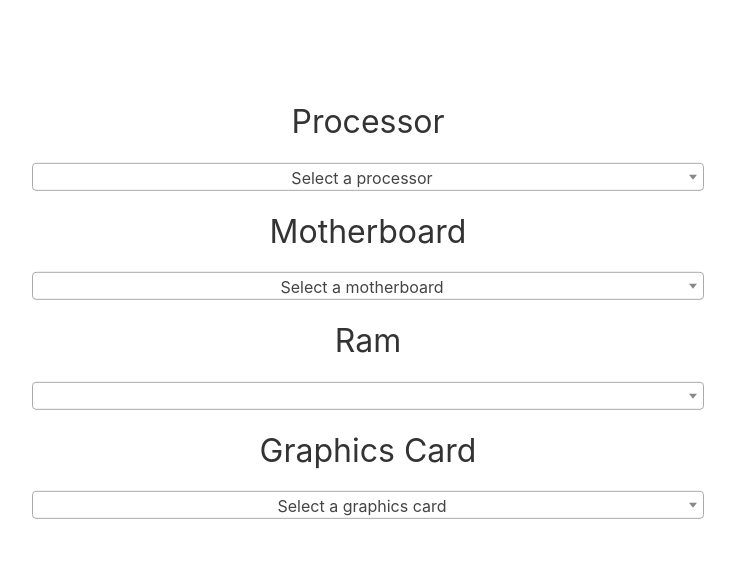
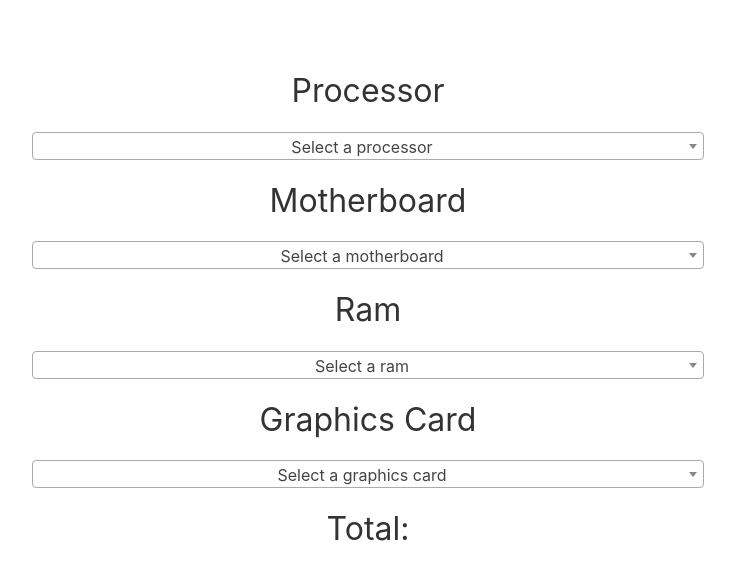
Before and after one commit to sinnytk/Buildr, a Django app: template Buildr/templates/build.html in a window 1280 px wide. Shown: the part 80-660 px from the top of the page, without its empty margins (272-1007 px from the left). Run offline with Django 3.2, Linux system fonts and the light colour scheme; the template is opened without the code that fills it: values that come from a table or form of the project are taken from there, others are empty; tables that the repository leaves empty hold one stand-in row (values such as "Sample post").

Commit message:
Added total price for build. Changed structure for AJAX call

```diff
--- a/Buildr/templates/build.html
+++ b/Buildr/templates/build.html
@@ -42,7 +42,6 @@
     $("#mobo-select").change( function() {
       var mobo = $(this).val();
       var cpu = $('#cpu-select').val();
-      var notCompatible;
       $.getJSON('ajax/compatible', {'cpu':cpu,'mobo':mobo},function(data) {
                 if(data.notCompatible)
                 {
@@ -58,6 +57,15 @@
                 }
             });
       });
+    $("form").on("change",'.js-data-example-single',
+      function() {
+        var totalprice = 0;
+        $(".js-data-example-single").each( function () {
+          totalprice+=$(this).select2().find(":selected").data("price")}
+        );
+        $("#total-price").html(totalprice);
+      }
+    );
 });
 </script>
 <form class="uk-form-stacked uk-text-center uk-position-center" style="width:75%">
@@ -65,9 +73,9 @@
         <label class="uk-form-label" for="cpu-select"><h2>Processor</h2></h2></label>
             <div class="uk-form-controls">
                 <select class="js-data-example-single" id="cpu-select">
-                  <option selected disabled value="0">Select a processor</option>
+                  <option selected disabled value="0" data-price=0>Select a processor</option>
                   {% for cpu in cpus %}
-                  <option value={{cpu.id}} price={{cpu.min_price}}>{{cpu.title|truncatewords:10}} (Rs {{cpu.min_price}})</option>
+                  <option value={{cpu.id}} data-price={{cpu.min_price}}>{{cpu.title|truncatewords:10}} (Rs {{cpu.min_price}})</option>
                   {% endfor %}
                 </select>
             </div>
@@ -76,9 +84,9 @@
         <label class="uk-form-label" for="mobo-select"><h2>Motherboard</h2></label>
             <div class="uk-form-controls">
                 <select class="js-data-example-single" id="mobo-select">
-                  <option selected disabled value="0">Select a motherboard</option>
+                  <option selected disabled value="0" data-price=0>Select a motherboard</option>
                   {% for mobo in mobos %}
-                  <option value={{mobo.id}} price={{mobo.min_price}}>{{mobo.title|truncatewords:10}} (Rs {{mobo.min_price}})</option>
+                  <option value={{mobo.id}} data-price={{mobo.min_price}}>{{mobo.title|truncatewords:10}} (Rs {{mobo.min_price}})</option>
                   {% endfor %}
                 </select>
             </div>
@@ -87,6 +95,7 @@
         <label class="uk-form-label" for="ram-select"><h2>Ram</h2></label>
             <div class="uk-form-controls">
                 <select class="js-data-example-single" id="ram-select">
+                <option selected disabled value="0" data-price=0>Select a ram</option>
                 </select>
             </div>
     </div>
@@ -94,12 +103,15 @@
       <label class="uk-form-label" for="gpu-select"><h2>Graphics Card</h2></label>
             <div class="uk-form-controls">
                 <select class="js-data-example-single" id="gpu-select"">
-                    <option selected disabled value="0">Select a graphics card</option>
+                    <option selected disabled value="0" data-price=0>Select a graphics card</option>
                     {% for gpu in gpus %}
-                    <option value={{gpu.id}} price={{ram.min_price}}>{{gpu.title|truncatewords:8}} (Rs {{gpu.min_price}})</option>
+                    <option value={{gpu.id}} data-price={{gpu.min_price}}>{{gpu.title|truncatewords:8}} (Rs {{gpu.min_price}})</option>
                     {% endfor %}
                 </select>
             </div>
     </div>
+    <div class="uk-margin">
+        <label class="uk-form-label"><h2>Total: </h2><span id="total-price"></span></label>
+    </div>
 </form>
 {% endblock %}
--- a/Buildr/templates/buildform/cpu_list.html
+++ b/Buildr/templates/buildform/cpu_list.html
@@ -1,4 +1,4 @@
-<option selected disabled value="0">Select a processor</option>
+<option selected disabled value="0" data-price=0>Select a processor</option>
 {% for cpu in cpus %}
-<option value={{cpu.id}} price={{cpu.min_price}}>{{cpu.title}} (Rs {{cpu.min_price}})</option>
+<option value={{cpu.id}} data-price={{cpu.min_price}}>{{cpu.title}} (Rs {{cpu.min_price}})</option>
 {% endfor %}
--- a/Buildr/templates/buildform/mobo_list.html
+++ b/Buildr/templates/buildform/mobo_list.html
@@ -1,4 +1,4 @@
-<option selected disabled value="0">Select a motherboard</option>
+<option selected disabled value="0" data-price=0>Select a motherboard</option>
 {% for mobo in mobos %}
-<option value={{mobo.id}} price={{mobo.min_price}}>{{mobo.title}} (Rs {{mobo.min_price}})</option>
+<option value={{mobo.id}} data-price={{mobo.min_price}}>{{mobo.title}} (Rs {{mobo.min_price}})</option>
 {% endfor %}
--- a/Buildr/templates/buildform/ram_list.html
+++ b/Buildr/templates/buildform/ram_list.html
@@ -1,4 +1,4 @@
-<option selected disabled value="0">Select a ram</option>
+<option selected disabled value="0" data-price=0>Select a ram</option>
 {% for ram in rams %}
-<option value={{ram.id}} price={{ram.min_price}}>{{ram.title}} (Rs {{ram.min_price}})</option>
+<option value={{ram.id}} data-price={{ram.min_price}}>{{ram.title}} (Rs {{ram.min_price}})</option>
 {% endfor %}
```
Lines whose indentation alone changed are shown as unchanged.
